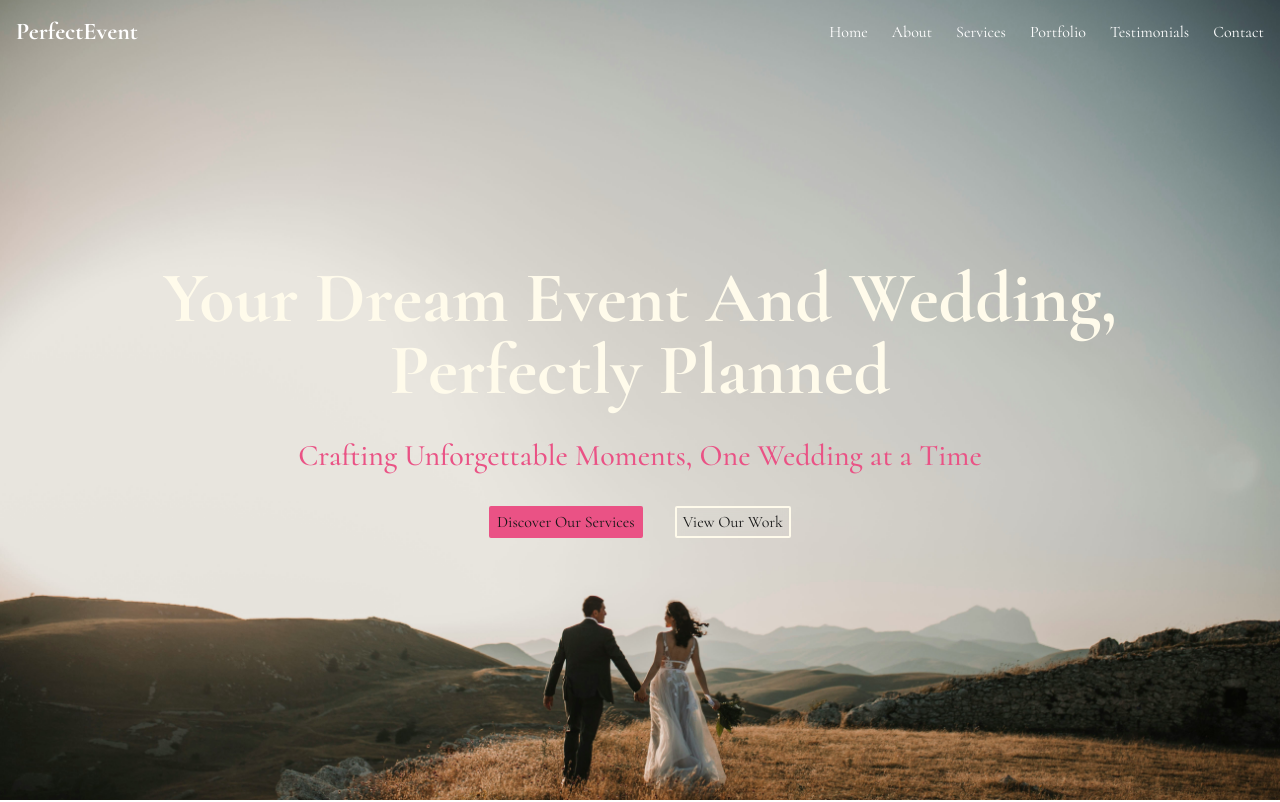
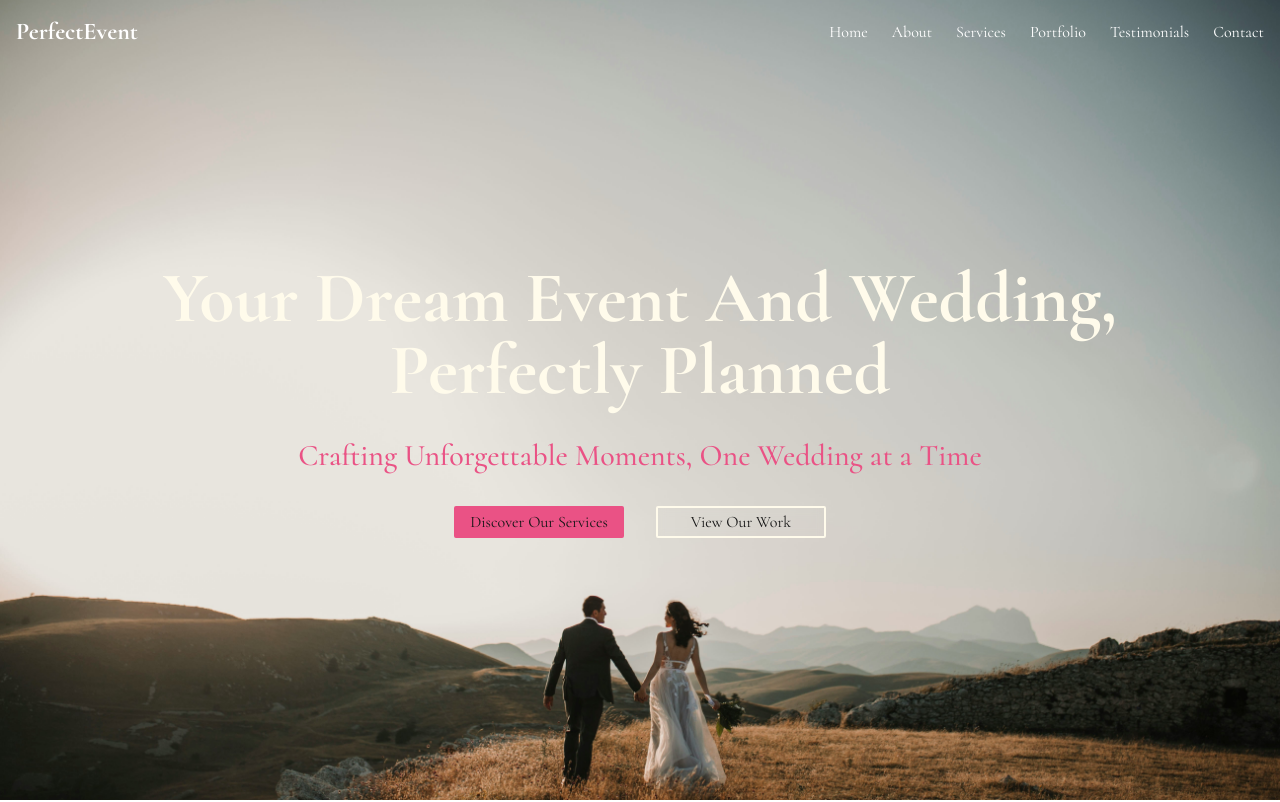
Before and after one commit to satyam-kalihari/wedding-planner-website, a Next.js app: page / in a window 1280 px wide. Shown: the top 802 px of the page. Built offline with nearby package versions, Linux system fonts and the light colour scheme.

Commit message:
footer contact updated

```diff
--- a/src/components/Footer.tsx
+++ b/src/components/Footer.tsx
@@ -8,7 +8,7 @@ const Footer = () => {
         <div className="container mx-auto px-4 grid grid-cols-1 md:grid-cols-4 gap-8">
           <div>
             <h3 className="text-2xl font-semibold mb-4 text-pink-300">
-              PerfectEvent &<br/> Weddings
+              PerfectEvent &<br /> Weddings
             </h3>
             <p className="text-gray-300 text-sm">
               Crafting unforgettable moments and making your wedding dreams a
@@ -78,8 +78,8 @@ const Footer = () => {
             </h4>
             <address className="not-italic space-y-2 text-gray-300">
               <p>
-                <i className="fas fa-map-marker-alt mr-2"></i> 123 Wedding
-                Avenue, Dream City, India
+                <i className="fas fa-map-marker-alt mr-2"></i>52, Naik nagar,
+                Gurukrupa housing society, Manewada ring road, Nagpur - 440027
               </p>
               <p>
                 <i className="fas fa-phone mr-2"></i>{" "}
@@ -87,7 +87,7 @@ const Footer = () => {
                   href="tel:+919876543210"
                   className="hover:text-pink-300 transition-colors"
                 >
-                  +91 9665510693
+                  +91 9665510693, +91 7720076200
                 </a>
               </p>
               <p>
@@ -96,7 +96,7 @@ const Footer = () => {
                   href="mailto:info@dreamweavers.com"
                   className="hover:text-pink-300 transition-colors"
                 >
-                  info@dreamweavers.com
+                  theperfectplanner14@gmail.com
                 </a>
               </p>
             </address>
--- a/src/components/Hero.tsx
+++ b/src/components/Hero.tsx
@@ -21,7 +21,7 @@ const Hero = () => {
           <motion.div
             whileHover={{ scale: 1.1 }}
             whileTap={{ scale: 0.9 }}
-            className="bg-[#ea5285] cursor-default p-0.5 px-1.5 rounded-xs border-2 border-[#ea5285] "
+            className="bg-[#ea5285] w-[170px] text-center cursor-default p-0.5 px-1.5 rounded-xs border-2 border-[#ea5285] "
           >
             Discover Our Services
           </motion.div>
@@ -30,7 +30,7 @@ const Hero = () => {
           <motion.div
             whileHover={{ scale: 1.1 }}
             whileTap={{ scale: 0.9 }}
-            className="border-2 border-[#fffbeb] p-0.5 px-1.5 rounded-xs backdrop-blur-xs "
+            className="border-2 w-[170px] text-center border-[#fffbeb] p-0.5 px-1.5 rounded-xs backdrop-blur-xs "
           >
             View Our Work
           </motion.div>
--- a/src/components/PortfolioGrid.tsx
+++ b/src/components/PortfolioGrid.tsx
@@ -74,7 +74,7 @@ const PortfolioGrid = () => {
             key={topic}
             onClick={() => setSelectedTopic("some" + topic)}
             className={`capitalize border-1 h-[38px] border-[#D1D5DB] text-[#1F2937] py-2 px-3 md:px-5 rounded-xs transition-colors duration-300 ${
-              selectedTopic === topic
+              selectedTopic === "some"+topic
                 ? "bg-[#ea5285] text-white border-[#ea5285]"
                 : ""
             }`}
```
